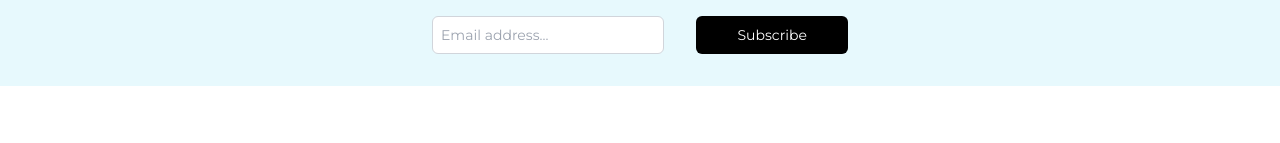
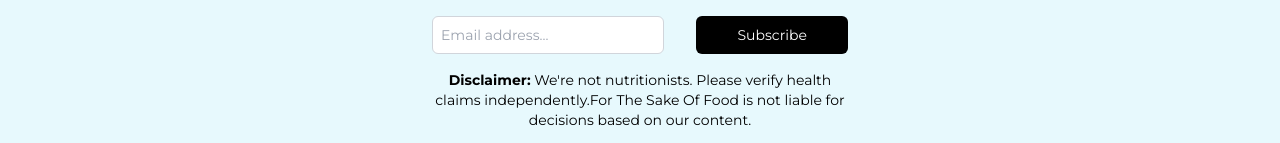
Before and after one commit to For-The-Sake-Of-Food/frontend-code, a Next.js app in the folder for-the-sake-of-food/: page /about in a window 1280 px wide. Shown: the part 732-875 px from the top of the page. Before the commit the page ends 818 px from the top, so only its background shows below. Built offline with nearby package versions, Linux system fonts and the light colour scheme.

Commit message:
added disclaimer message

```diff
--- a/for-the-sake-of-food/src/components/SignupForm.js
+++ b/for-the-sake-of-food/src/components/SignupForm.js
@@ -76,6 +76,9 @@ const SignupForm = () => {
                   Subscribe
                 </button>
               </div>
+                <p className="text-sm text-center">
+                <span className="font-bold">Disclaimer:</span> We're not nutritionists. Please verify health claims independently.For The Sake Of Food is not liable for decisions based on our content.
+                </p>
             </form>
           </div>
         )}
```
